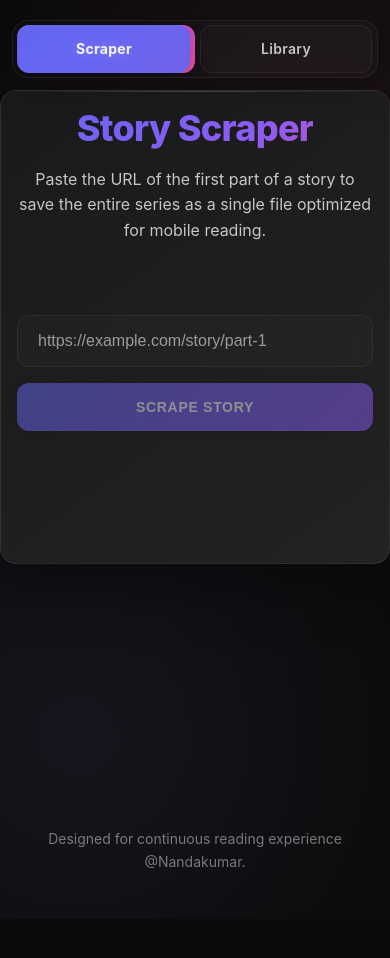
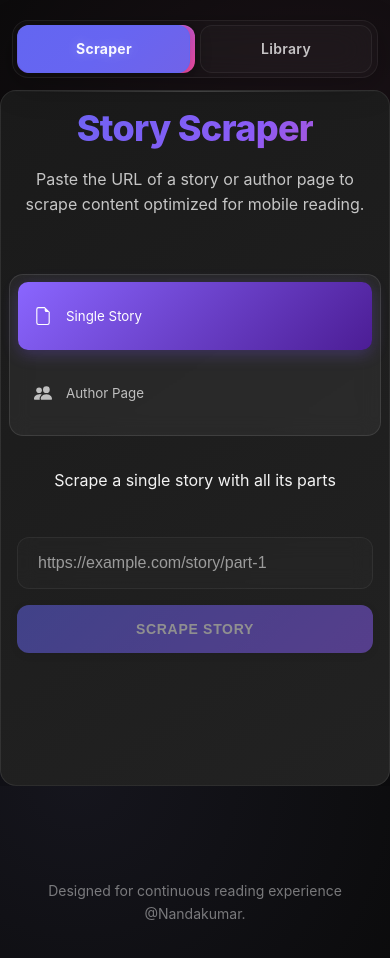
Before and after one commit to wahengbamnanda100/react-web-scraper, a React (Vite) app: page / in a window 390 px wide. Shown: the top 958 px of the page. Before the commit the page ends 919 px from the top, so only its background shows below. Built offline with nearby package versions, Linux system fonts and the light colour scheme.

Commit message:
adde author page

```diff
--- a/src/App.css
+++ b/src/App.css
@@ -1632,3 +1632,333 @@ input:disabled,
 	margin: 0.5rem 0;
 	width: 100%;
 }
+
+/* Mode Selector Styles */
+.mode-selector {
+	margin: 1.5rem 0;
+	display: flex;
+	flex-direction: column;
+	align-items: center;
+	gap: 1rem;
+	width: 100%;
+	max-width: 100%;
+	padding: 0 1rem;
+	box-sizing: border-box;
+}
+
+.mode-tabs-container {
+	position: relative;
+	display: flex;
+	flex-direction: column;
+	align-items: center;
+	gap: 1rem;
+	width: 100%;
+}
+
+.mode-tabs {
+	display: flex;
+	gap: 0.75rem;
+	padding: 0.5rem;
+	background: rgba(255, 255, 255, 0.05);
+	border-radius: 1rem;
+	border: 1px solid rgba(255, 255, 255, 0.1);
+	backdrop-filter: blur(10px);
+	width: 100%;
+	max-width: 400px;
+	box-sizing: border-box;
+}
+
+.mode-tab {
+	display: flex;
+	align-items: center;
+	gap: 0.75rem;
+	padding: 1rem 1.25rem;
+	background: transparent;
+	border: none;
+	border-radius: 0.75rem;
+	color: rgba(255, 255, 255, 0.7);
+	cursor: pointer;
+	transition: all 0.3s cubic-bezier(0.4, 0, 0.2, 1);
+	position: relative;
+	overflow: hidden;
+	flex: 1;
+	min-height: 64px;
+	font-family: inherit;
+	-webkit-tap-highlight-color: transparent;
+	touch-action: manipulation;
+}
+
+.mode-tab::before {
+	content: "";
+	position: absolute;
+	top: 0;
+	left: 0;
+	right: 0;
+	bottom: 0;
+	background: linear-gradient(
+		135deg,
+		rgba(138, 102, 255, 0.1),
+		rgba(76, 29, 149, 0.1)
+	);
+	opacity: 0;
+	transition: opacity 0.3s ease;
+	border-radius: 0.75rem;
+}
+
+.mode-tab:hover::before {
+	opacity: 1;
+}
+
+.mode-tab.active {
+	background: linear-gradient(135deg, #8a66ff, #4c1d95);
+	color: white;
+	box-shadow: 0 4px 16px rgba(138, 102, 255, 0.3), 0 2px 8px rgba(0, 0, 0, 0.2);
+	transform: translateY(-1px);
+}
+
+.mode-tab.active::before {
+	opacity: 0;
+}
+
+.mode-tab-icon {
+	display: flex;
+	align-items: center;
+	justify-content: center;
+	width: 32px;
+	height: 32px;
+	border-radius: 0.5rem;
+	background: rgba(255, 255, 255, 0.1);
+	transition: all 0.3s ease;
+}
+
+.mode-tab.active .mode-tab-icon {
+	background: rgba(255, 255, 255, 0.2);
+	transform: scale(1.1);
+}
+
+.mode-tab-content {
+	display: flex;
+	flex-direction: column;
+	align-items: flex-start;
+	gap: 0.25rem;
+}
+
+.mode-tab-title {
+	font-size: 0.875rem;
+	font-weight: 600;
+	line-height: 1.2;
+}
+
+.mode-tab-desc {
+	font-size: 0.75rem;
+	opacity: 0.8;
+	line-height: 1.2;
+}
+
+.mode-tab.active .mode-tab-desc {
+	opacity: 0.9;
+}
+
+.mode-indicator {
+	display: flex;
+	align-items: center;
+	gap: 0.5rem;
+}
+
+.indicator-dot {
+	width: 8px;
+	height: 8px;
+	border-radius: 50%;
+	transition: all 0.3s ease;
+}
+
+.indicator-dot.single {
+	background: linear-gradient(135deg, #8a66ff, #4c1d95);
+	box-shadow: 0 0 12px rgba(138, 102, 255, 0.5);
+}
+
+.indicator-dot.author {
+	background: linear-gradient(135deg, #06b6d4, #0891b2);
+	box-shadow: 0 0 12px rgba(6, 182, 212, 0.5);
+}
+
+/* Responsive Design */
+@media (max-width: 768px) {
+	.mode-selector {
+		margin: 1rem 0;
+		padding: 0 0.75rem;
+	}
+
+	.mode-tabs {
+		gap: 0.5rem;
+		padding: 0.375rem;
+		max-width: 100%;
+	}
+
+	.mode-tab {
+		padding: 1rem 0.75rem;
+		min-height: 60px;
+		gap: 0.5rem;
+	}
+
+	.mode-tab-icon {
+		width: 28px;
+		height: 28px;
+	}
+
+	.mode-tab-title {
+		font-size: 0.8rem;
+	}
+
+	.mode-tab-desc {
+		font-size: 0.68rem;
+	}
+}
+
+@media (max-width: 480px) {
+	.mode-selector {
+		margin: 0.75rem 0;
+		padding: 0 0.5rem;
+	}
+
+	.mode-tabs {
+		flex-direction: column;
+		gap: 0.5rem;
+		padding: 0.5rem;
+		border-radius: 0.875rem;
+	}
+
+	.mode-tab {
+		width: 100%;
+		justify-content: flex-start;
+		padding: 1.125rem 1rem;
+		min-height: 68px;
+		gap: 0.875rem;
+		border-radius: 0.625rem;
+	}
+
+	.mode-tab-content {
+		align-items: flex-start;
+		text-align: left;
+		flex: 1;
+	}
+
+	.mode-tab-icon {
+		width: 32px;
+		height: 32px;
+		flex-shrink: 0;
+	}
+
+	.mode-tab-title {
+		font-size: 0.875rem;
+		font-weight: 600;
+	}
+
+	.mode-tab-desc {
+		font-size: 0.75rem;
+		opacity: 0.8;
+	}
+
+	.mode-tab.active .mode-tab-desc {
+		opacity: 0.95;
+	}
+}
+
+@media (max-width: 360px) {
+	.mode-selector {
+		padding: 0 0.25rem;
+	}
+
+	.mode-tabs {
+		padding: 0.375rem;
+	}
+
+	.mode-tab {
+		padding: 1rem 0.875rem;
+		min-height: 64px;
+		gap: 0.75rem;
+	}
+
+	.mode-tab-icon {
+		width: 30px;
+		height: 30px;
+	}
+
+	.mode-tab-title {
+		font-size: 0.8125rem;
+	}
+
+	.mode-tab-desc {
+		font-size: 0.7rem;
+	}
+}
+
+/* Hover animations - Desktop only */
+@media (hover: hover) and (pointer: fine) {
+	.mode-tab:hover {
+		transform: translateY(-1px);
+		box-shadow: 0 4px 16px rgba(138, 102, 255, 0.15);
+	}
+
+	.mode-tab:hover .mode-tab-icon {
+		transform: scale(1.05);
+	}
+
+	.mode-tab.active:hover {
+		transform: translateY(-2px);
+		box-shadow: 0 6px 20px rgba(138, 102, 255, 0.3),
+			0 3px 10px rgba(0, 0, 0, 0.2);
+	}
+}
+
+/* Touch-specific styles */
+@media (hover: none) and (pointer: coarse) {
+	.mode-tab:active {
+		transform: scale(0.98);
+		transition: transform 0.1s ease;
+	}
+
+	.mode-tab.active:active {
+		transform: scale(0.97);
+	}
+}
+
+/* Focus states for accessibility */
+.mode-tab:focus-visible {
+	outline: 2px solid #8a66ff;
+	outline-offset: 2px;
+	z-index: 1;
+}
+
+/* Improved touch targets */
+@media (max-width: 480px) {
+	.mode-tab {
+		position: relative;
+	}
+
+	.mode-tab::after {
+		content: "";
+		position: absolute;
+		top: -4px;
+		left: -4px;
+		right: -4px;
+		bottom: -4px;
+		z-index: -1;
+	}
+}
+
+/* Animation for mode switching */
+.mode-tabs {
+	animation: slideIn 0.5s ease-out;
+}
+
+@keyframes slideIn {
+	from {
+		opacity: 0;
+		transform: translateY(10px);
+	}
+	to {
+		opacity: 1;
+		transform: translateY(0);
+	}
+}
--- a/src/components/Scraper.jsx
+++ b/src/components/Scraper.jsx
@@ -19,6 +19,8 @@ const ScrapedResultWithSave = ({
 	onSaveToLibrary,
 	saveLoading,
 	saveError,
+	isAuthorResult = false,
+	authorStats = null,
 }) => {
 	// Move state and controls logic here or pass as props if preferred
 	// For simplicity, keeping it inline for now, but consider extracting if complex
@@ -45,6 +47,17 @@ const ScrapedResultWithSave = ({
 					<div className="content-meta">
 						<span className="read-time">~{estimatedReadTime} min read</span>
 						<span className="word-count">{wordCount} words</span>
+						{isAuthorResult && authorStats && (
+							<>
+								<span className="story-count">
+									{authorStats.totalStories} stories
+								</span>
+								<span className="success-rate">
+									{authorStats.successfullyScraped}/{authorStats.totalStories}{" "}
+									scraped
+								</span>
+							</>
+						)}
 					</div>
 				</div>
 				<div className="header-actions">
@@ -76,9 +89,6 @@ const ScrapedResultWithSave = ({
 			</div>
 
 			{/* --- Reading Controls --- */}
-			{/* Include your ReadingControls component here */}
-			{/* You'll need to manage its state (fontSize, readingMode, etc.) within this component or pass down */}
-			{/* Example placeholder - you need to implement the full ReadingControls logic here or lift state up */}
 			<div className="reading-controls">
 				<div
 					className="controls-header"
@@ -138,7 +148,7 @@ const ScrapedResultWithSave = ({
 									fill="currentColor"
 									viewBox="0 0 16 16">
 									<path d="M8 5.5a2.5 2.5 0 1 0 0 5 2.5 2.5 0 0 0 0-5zM4.5 8a3.5 3.5 0 1 1 7 0 3.5 3.5 0 0 1-7 0z" />
-									<path d="M3 0a1 1 0 0 0-1 1v14a1 1 0 0 0 1 1h10a1 1 0 0 0 1-1V1a1 1 0 0 0-1-1H3zm0 1h10v14H3V1z" />
+									<path d="M3 0a1 1 0 0 0-1 1v14a1 1 0 0 0 1-1V1a1 1 0 0 0-1-1H3zm0 1h10v14H3V1z" />
 								</svg>
 								Focus Mode
 							</button>
@@ -197,6 +207,7 @@ const Scraper = () => {
 	const [scrapedData, setScrapedData] = useState(null);
 	const [loading, setLoading] = useState(false);
 	const [error, setError] = useState("");
+	const [scrapeMode, setScrapeMode] = useState("single"); // "single" or "author"
 	const {
 		saveStory,
 		loading: saveLoading,
@@ -213,20 +224,44 @@ const Scraper = () => {
 		}
 	};
 
+	const isAuthorUrl = (urlString) => {
+		return urlString.includes("/author/");
+	};
+
 	const handleScrape = async () => {
 		if (!isValidUrl(url)) {
 			setError("Please enter a valid URL beginning with http or https.");
 			return;
 		}
+
+		// Auto-detect scrape mode based on URL
+		const isAuthor = isAuthorUrl(url);
+		const endpoint = isAuthor ? "/scrape-author" : "/scrape";
+
 		setLoading(true);
 		setError("");
 		setScrapedData(null);
+
 		try {
 			const response = await axios.post(
-				import.meta.env.VITE_APP_API + "/scrape", // Ensure VITE_APP_API is set
+				import.meta.env.VITE_APP_API + endpoint,
 				{ url }
 			);
-			setScrapedData(response.data);
+
+			// Add metadata to help with rendering
+			const dataWithMeta = {
+				...response.data,
+				isAuthorResult: isAuthor,
+				authorStats: isAuthor
+					? {
+							totalStories: response.data.totalStories,
+							successfullyScraped: response.data.successfullyScraped,
+							storyList: response.data.storyList,
+					  }
+					: null,
+			};
+
+			setScrapedData(dataWithMeta);
 		} catch (err) {
 			const errorMessage =
 				err.response?.data?.error || "An unexpected error occurred.";
@@ -261,8 +296,8 @@ const Scraper = () => {
 			title: scrapedData.title,
 			content: scrapedData.content,
 			savedAt: new Date().toISOString(),
-			// Recalculate/store if needed for library view consistency
-			// wordCount and readTime are calculated in StoryViewer/ScrapedResult
+			isAuthorCollection: scrapedData.isAuthorResult || false,
+			authorStats: scrapedData.authorStats || null,
 		};
 
 		try {
@@ -271,7 +306,6 @@ const Scraper = () => {
 		} catch (err) {
 			// Error is handled by the hook and displayed in the component
 			console.error("Save failed in component:", err);
-			// alert('Failed to save story.'); // Optional: Additional UI feedback
 		}
 	};
 
@@ -281,15 +315,74 @@ const Scraper = () => {
 		}
 	};
 
+	const handleModeChange = (mode) => {
+		setScrapeMode(mode);
+		setScrapedData(null);
+		setError("");
+	};
+
+	// Auto-detect mode based on URL
+	React.useEffect(() => {
+		if (url && isAuthorUrl(url)) {
+			setScrapeMode("author");
+		} else if (url) {
+			setScrapeMode("single");
+		}
+	}, [url]);
+
 	return (
 		<div className="scraper-container">
 			<header className="app-header">
 				<h1>Story Scraper</h1>
 				<p className="subtitle">
-					Paste the URL of the first part of a story to save the entire series
-					as a single file optimized for mobile reading.
+					Paste the URL of a story or author page to scrape content optimized
+					for mobile reading.
 				</p>
 			</header>
+
+			{/* Mode Selector */}
+			<div className="mode-selector">
+				<div className="mode-tabs">
+					<button
+						className={`mode-tab ${scrapeMode === "single" ? "active" : ""}`}
+						onClick={() => handleModeChange("single")}>
+						<svg
+							xmlns="http://www.w3.org/2000/svg"
+							width="18"
+							height="18"
+							fill="currentColor"
+							viewBox="0 0 16 16">
+							<path d="M14 4.5V14a2 2 0 0 1-2 2H4a2 2 0 0 1-2-2V2a2 2 0 0 1 2-2h5.5L14 4.5zm-3 0A1.5 1.5 0 0 1 9.5 3V1H4a1 1 0 0 0-1 1v12a1 1 0 0 0 1 1h8a1 1 0 0 0 1-1V4.5h-2z" />
+						</svg>
+						Single Story
+					</button>
+					<button
+						className={`mode-tab ${scrapeMode === "author" ? "active" : ""}`}
+						onClick={() => handleModeChange("author")}>
+						<svg
+							xmlns="http://www.w3.org/2000/svg"
+							width="18"
+							height="18"
+							fill="currentColor"
+							viewBox="0 0 16 16">
+							<path d="M7 14s-1 0-1-1 1-4 5-4 5 3 5 4-1 1-1 1H7zm4-6a3 3 0 1 0 0-6 3 3 0 0 0 0 6z" />
+							<path
+								fillRule="evenodd"
+								d="M5.216 14A2.238 2.238 0 0 1 5 13c0-1.355.68-2.75 1.936-3.72A6.325 6.325 0 0 0 5 9c-4 0-5 3-5 4s1 1 1 1h4.216z"
+							/>
+							<path d="M4.5 8a2.5 2.5 0 1 0 0-5 2.5 2.5 0 0 0 0 5z" />
+						</svg>
+						Author Page
+					</button>
+				</div>
+				<div className="mode-description">
+					{scrapeMode === "single" ? (
+						<p>Scrape a single story with all its parts</p>
+					) : (
+						<p>Scrape all stories from an author's page</p>
+					)}
+				</div>
+			</div>
 
 			<div className="input-container">
 				<div className="input-wrapper">
@@ -298,7 +391,11 @@ const Scraper = () => {
 						value={url}
 						onChange={(e) => setUrl(e.target.value)}
 						onKeyPress={handleKeyPress}
-						placeholder="https://example.com/story/part-1  "
+						placeholder={
+							scrapeMode === "author"
+								? "https://example.com/author/username/"
+								: "https://example.com/story/part-1"
+						}
 						disabled={loading}
 						aria-label="URL to scrape"
 						className="url-input"
@@ -319,16 +416,67 @@ const Scraper = () => {
 					{loading ? (
 						<>
 							<div className="btn-spinner"></div>
-							Scraping...
+							{scrapeMode === "author" ? "Scraping Author..." : "Scraping..."}
 						</>
+					) : scrapeMode === "author" ? (
+						"Scrape Author"
 					) : (
 						"Scrape Story"
 					)}
 				</button>
 			</div>
 
+			{/* URL Detection Helper */}
+			{url && (
+				<div className="url-detection">
+					<div
+						className={`detection-badge ${
+							isAuthorUrl(url) ? "author" : "single"
+						}`}>
+						{isAuthorUrl(url) ? (
+							<>
+								<svg
+									xmlns="http://www.w3.org/2000/svg"
+									width="16"
+									height="16"
+									fill="currentColor"
+									viewBox="0 0 16 16">
+									<path d="M11 6a3 3 0 1 1-6 0 3 3 0 0 1 6 0z" />
+									<path
+										fillRule="evenodd"
+										d="M0 8a8 8 0 1 1 16 0A8 8 0 0 1 0 8zm8-7a7 7 0 0 0-5.468 11.37C3.242 11.226 4.805 10 8 10s4.757 1.225 5.468 2.37A7 7 0 0 0 8 1z"
+									/>
+								</svg>
+								Author page detected - will scrape all stories
+							</>
+						) : (
+							<>
+								<svg
+									xmlns="http://www.w3.org/2000/svg"
+									width="16"
+									height="16"
+									fill="currentColor"
+									viewBox="0 0 16 16">
+									<path d="M14 4.5V14a2 2 0 0 1-2 2H4a2 2 0 0 1-2-2V2a2 2 0 0 1 2-2h5.5L14 4.5zm-3 0A1.5 1.5 0 0 1 9.5 3V1H4a1 1 0 0 0-1 1v12a1 1 0 0 0 1 1h8a1 1 0 0 0 1-1V4.5h-2z" />
+								</svg>
+								Single story detected
+							</>
+						)}
+					</div>
+				</div>
+			)}
+
 			<main className="output-container">
-				{loading && <Loader />}
+				{loading && (
+					<div className="loading-container">
+						<Loader />
+						{scrapeMode === "author" && (
+							<p className="loading-text">
+								Scraping author page and all stories... This may take a while.
+							</p>
+						)}
+					</div>
+				)}
 				{error && (
 					<div className="error-box">
 						<strong>Error:</strong> {error}
@@ -340,8 +488,10 @@ const Scraper = () => {
 						content={scrapedData.content}
 						onDownload={handleDownload}
 						onSaveToLibrary={handleSaveToLibrary}
-						saveLoading={saveLoading} // Pass save loading state
-						saveError={saveError} // Pass save error state
+						saveLoading={saveLoading}
+						saveError={saveError}
+						isAuthorResult={scrapedData.isAuthorResult}
+						authorStats={scrapedData.authorStats}
 					/>
 				)}
 			</main>
```
Also changed, not shown: 1 other file (tests, documents, lock files or other folders).
